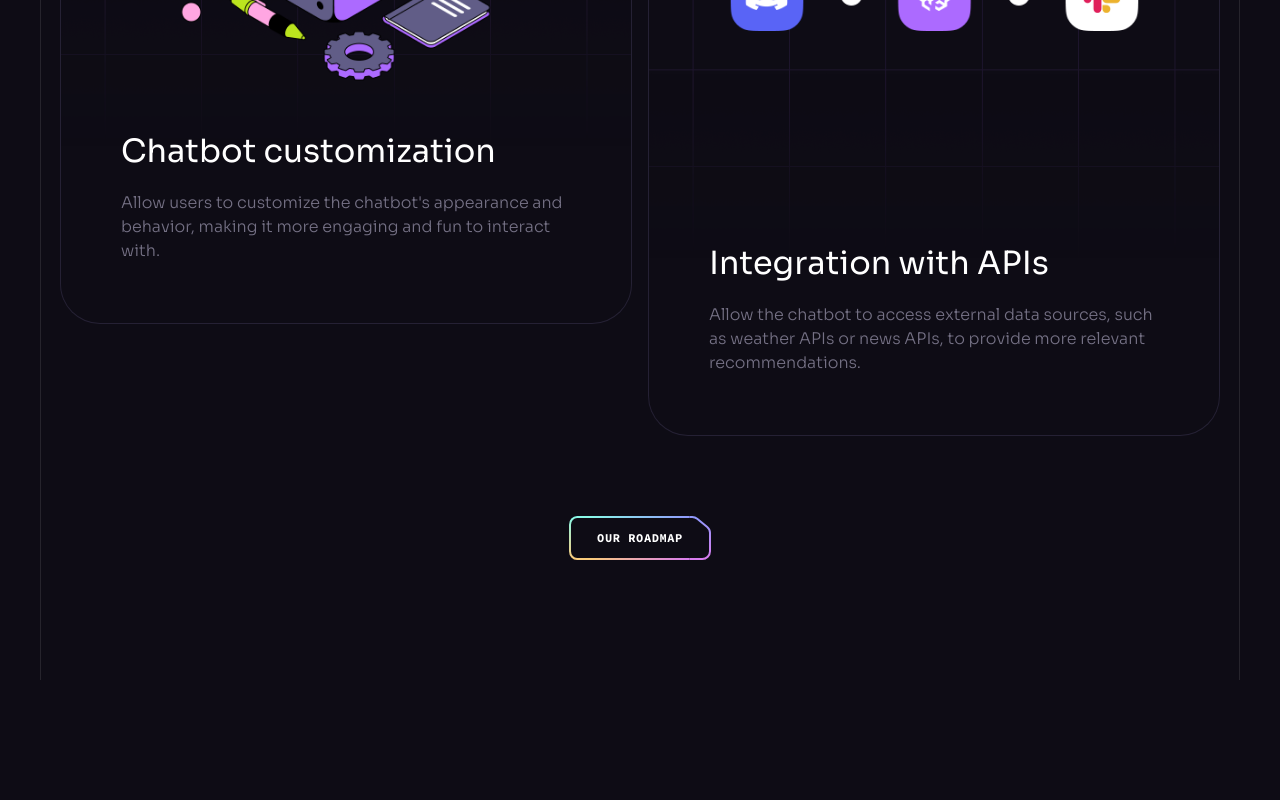
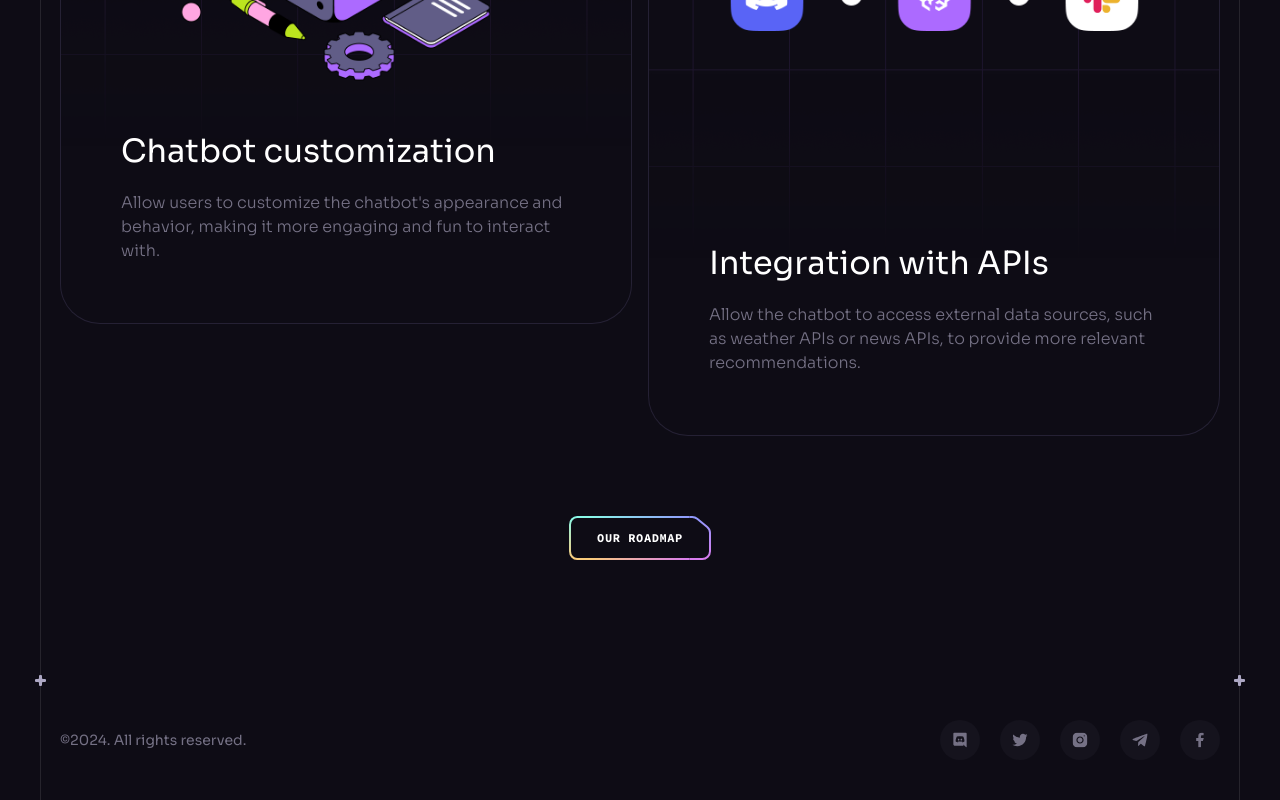
Before and after one commit to sn98/brainwaveWebsite, a React (Vite) app: page / in a window 1280 px wide. Shown: the part 8597-9397 px from the top of the page. Before the commit the page ends 9277 px from the top, so only its background shows below. Built offline with nearby package versions, Linux system fonts and the light colour scheme.

Commit message:
added footer and now we are done

```diff
--- a/src/App.jsx
+++ b/src/App.jsx
@@ -8,6 +8,7 @@
 import Services from "./components/Services";
 import Pricing from "./components/Pricing";
 import Roadmap from "./components/Roadmap";
+import Footer from "./components/Footer";
 const App = () => {
   const [count, setCount] = useState(0);
 
@@ -21,6 +22,7 @@
         <Services />
         <Pricing />
         <Roadmap />
+        <Footer />
       </div>
 
       <ButtonGradient />
--- /dev/null
+++ b/src/components/Footer.jsx
@@ -0,0 +1,30 @@
+import React from "react";
+import Section from "./Section";
+import { socials } from "../constants";
+
+const Footer = () => {
+  return (
+    <Section crosses className="!px-0 !py-10">
+      <div className="container flex sm:justify-between justify-center items-center gap-10 max-sm:flex-col">
+        <p className="caption text-n-4 lg:block">
+          ©{new Date().getFullYear()}. All rights reserved.{" "}
+        </p>
+
+        <ul className="flex gap-5 flex-wrap">
+          {socials.map((item) => (
+            <a
+              key={item.id}
+              href={item.url}
+              target="_blank"
+              className="flex items-center justify-center w-10 h-10 bg-n-7 rounded-full transition-colors hover:bg-n-6"
+            >
+              <img src={item.iconUrl} width={16} height={16} alt={item.title} />
+            </a>
+          ))}
+        </ul>
+      </div>
+    </Section>
+  );
+};
+
+export default Footer;
```
